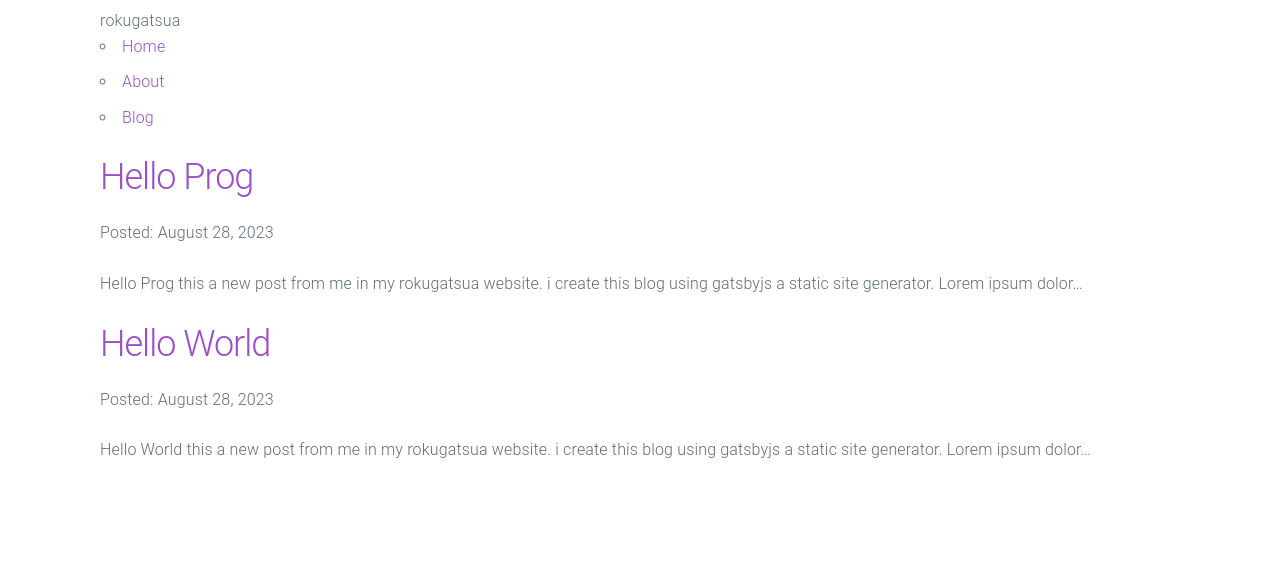
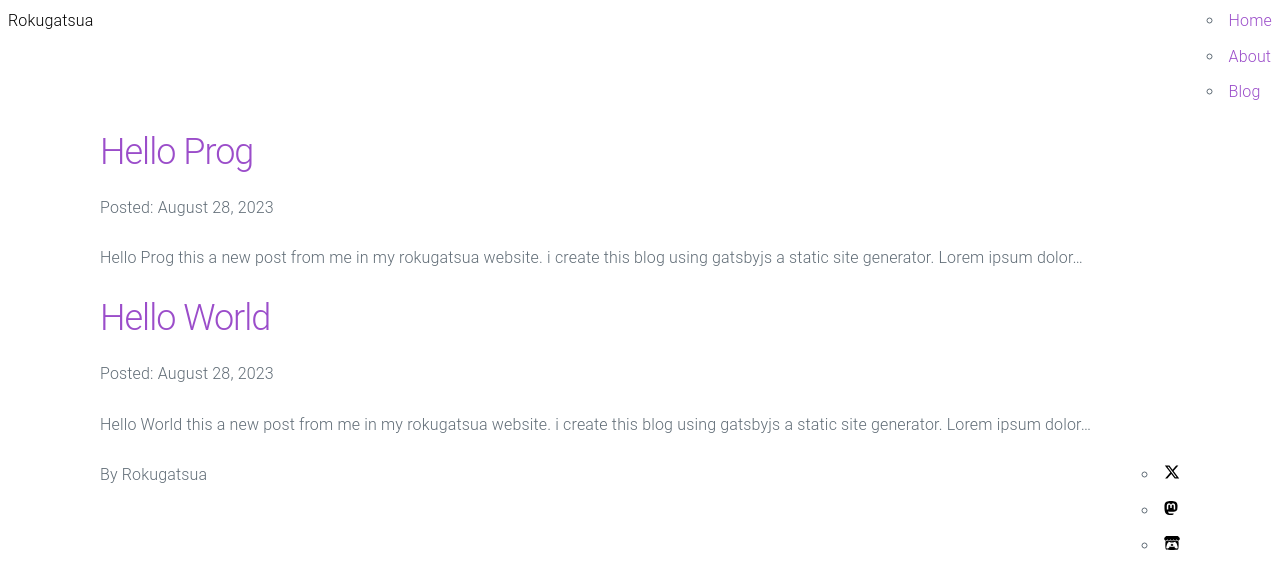
Before and after one commit to Rokugatsua/rokugatsua-blog, a Gatsby site: page /blog in a window 1280 px wide. Built offline with nearby package versions, Linux system fonts and the light colour scheme; Gatsby itself is replaced by a stand-in of ours.

Commit message:
decompostion components of header and footer

```diff
--- a/gatsby-config.js
+++ b/gatsby-config.js
@@ -7,6 +7,7 @@ module.exports = {
   siteMetadata: {
     title: "rokugatsua",
     siteUrl: `https://rokugatsua.my.id`,
+    siteName: "Rokugatsua"
   },
   plugins: [
     "gatsby-plugin-netlify",
--- /dev/null
+++ b/src/components/footer.js
@@ -0,0 +1,35 @@
+import * as React from 'react'
+
+import Ficon from './ficon'
+
+import {navLinks, navLinkItem} from './footer.module.css'
+
+
+const Footer = () => {
+    const socialLinks = [
+        {name:"twitter", url:"https://twitter.com/rokugatsua"},
+        {name:"mastodon", url:"https://mastodon.gamedev.place/@rokugatsua"},
+        {name:"itch-io", url:"https://rokugatsua.itch.io/"},
+    ]
+
+    return (
+        <footer className='clearfix'>
+            <div className='float-left'>
+                <span>By Rokugatsua</span>
+            </div>
+            <div className='float-right'>
+                <ul className={navLinks}>
+                    {
+                        socialLinks.map(account =>(
+                            <li className={navLinkItem}>
+                                <a href={account.url}><Ficon iconName={account.name} iconSize='1em'/></a>
+                            </li>
+                        ))
+                    }
+                </ul>
+            </div>
+        </footer>
+    )
+}
+
+export default Footer
--- /dev/null
+++ b/src/components/footer.module.css
@@ -0,0 +1,9 @@
+.nav-links {
+    display: flex;
+    list-style: none;
+    padding-left: 0;
+}
+
+.nav-link-item {
+    padding-right: 2rem;
+}
--- /dev/null
+++ b/src/components/header.js
@@ -0,0 +1,39 @@
+import * as React from 'react'
+
+import { Link, graphql, useStaticQuery } from 'gatsby'
+
+import {navLinks, navLinkItem, navLinkText, logo} from './header.module.css'
+
+const Header = () => {
+    const data = useStaticQuery(graphql
+        `query {
+            site {
+                siteMetadata{
+                    siteName
+                }
+            }
+        }`)
+    const title = data.site.siteMetadata.siteName
+
+    return (
+        <header className='clearfix'>
+            <div className='float-left'>
+                <a href='/' className={logo}>
+                    {title}
+                </a>
+            </div>
+            <div className='float-right'>
+                <nav>
+                    <ul className={navLinks}>
+                        <li className={navLinkItem}><Link className={navLinkText} to='/'>Home</Link></li>
+                        <li className={navLinkItem}><Link className={navLinkText} to='/about'>About</Link></li>
+                        <li className={navLinkItem}><Link className={navLinkText} to='/blog'>Blog</Link></li>
+                    </ul>
+                </nav>
+            </div>
+
+        </header>
+    )
+}
+
+export default Header
--- /dev/null
+++ b/src/components/header.module.css
@@ -0,0 +1,17 @@
+.nav-links {
+    display: flex;
+    list-style: none;
+    padding-left: 0;
+}
+
+.nav-link-item {
+    padding-right: 2rem;
+}
+
+.nav-link-text {
+    color: black
+}
+
+.logo {
+    color: black;
+}
--- a/src/components/layout.js
+++ b/src/components/layout.js
@@ -1,40 +1,21 @@
 import * as React from 'react'
-import { Link, useStaticQuery, graphql } from 'gatsby'
+
+import Footer from './footer'
+import Header from './header'
+
 import "milligram/dist/milligram.min.css"
-
-import {
-    container,
-    heading,
-    navLinks,
-    navLinkItem,
-    navLinkText
-} from './layout.module.css'
-
 
 
 const Layout = ({pageTitle, children}) => {
-    const data = useStaticQuery(graphql
-        `query {
-            site {
-                siteMetadata{
-                    title
-                }
-            }
-        }`)
     return (
-        <div className='container'>
-            <header>{data.site.siteMetadata.title}</header>
-            <nav>
-                <ul className={navLinks}>
-                    <li className={navLinkItem}><Link className={navLinkText} to='/'>Home</Link></li>
-                    <li className={navLinkItem}><Link className={navLinkText} to='/about'>About</Link></li>
-                    <li className={navLinkItem}><Link className={navLinkText} to='/blog'>Blog</Link></li>
-                </ul>
-            </nav>
-            <main>
-                {/*<h1 className={heading}>{pageTitle}</h1> */}
-                {children}
-            </main>
+        <div>
+            <Header />
+            <div className='container'>
+                <main>
+                    {children}
+                </main>
+                <Footer />
+            </div>
         </div>
     )
 }
```
